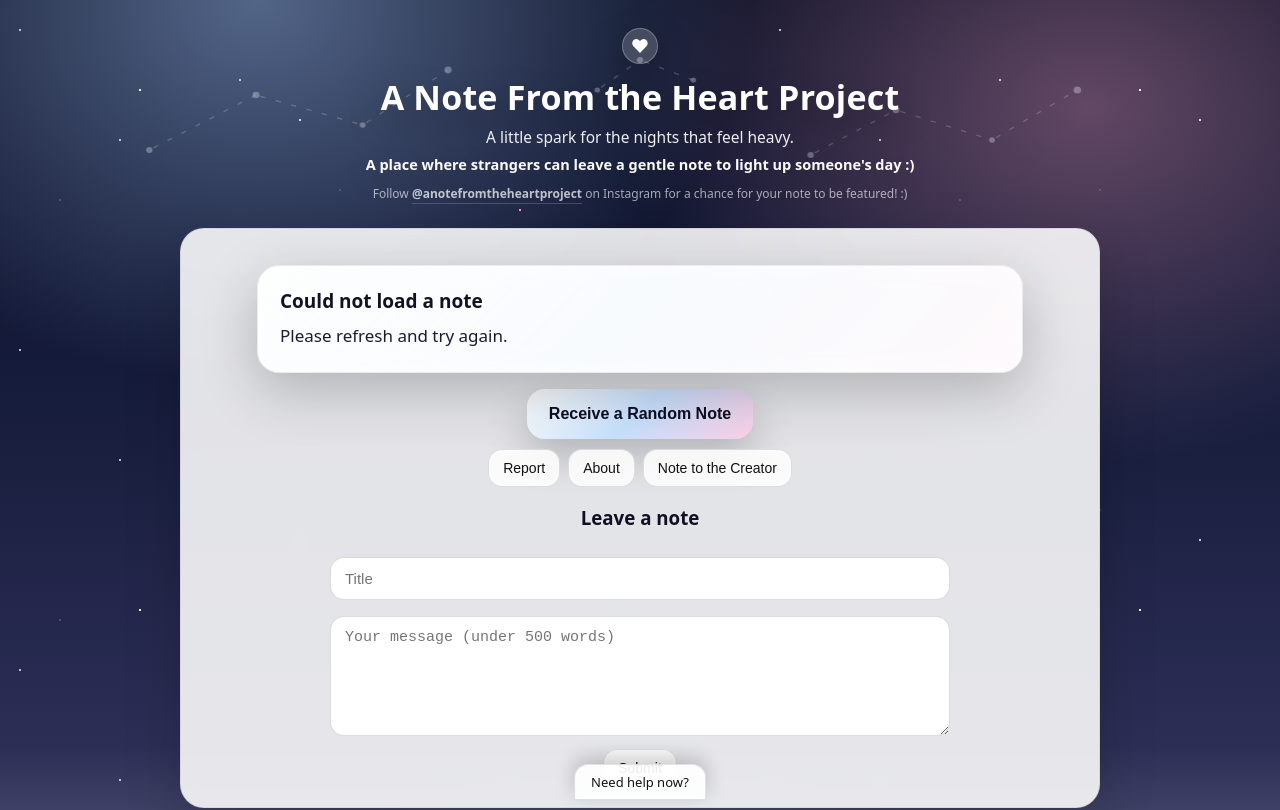
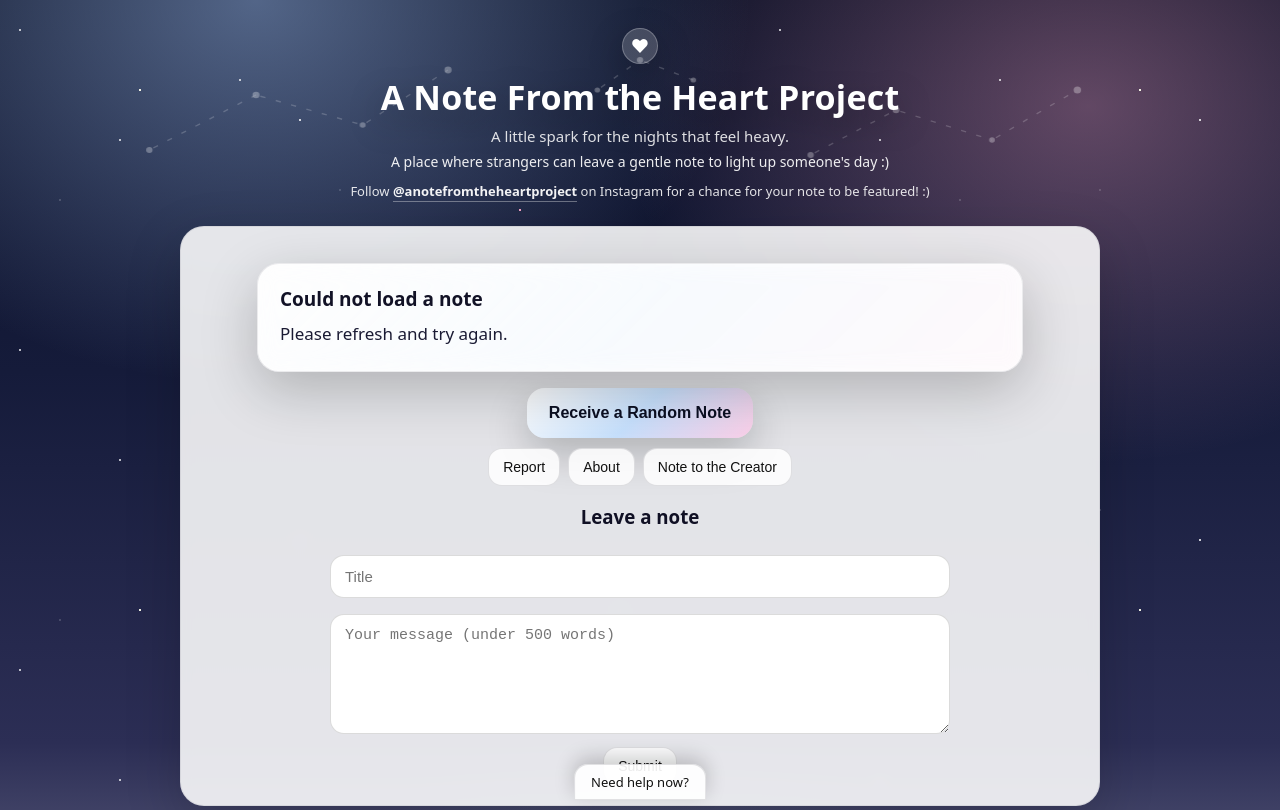
Before and after one commit to alveenas/A-Note-From-the-Heart-Project, a website: page public/index.html in a window 1280 px wide. Shown: the top 810 px of the page. Drawn offline with Linux system fonts and the light colour scheme; no server answers.

Commit message:
analytics

```diff
--- a/public/index.html
+++ b/public/index.html
@@ -7,6 +7,10 @@
 
 <!-- Favicon -->
 <link rel="icon" href="/favicon.ico">
+
+<!-- Cloudflare Web Analytics (REQUIRED for stats) -->
+<script defer src="https://static.cloudflareinsights.com/beacon.min.js"
+        data-cf-beacon='{"token":"YOUR_CLOUDFLARE_TOKEN_HERE"}'></script>
 
 <style>
   :root{
@@ -186,42 +190,37 @@
     letter-spacing:.2px;
   }
 
-  /* Make top text feel a bit more "glowy" and noticeable */
   .tagline{
-    color:rgba(255,255,255,.92);
-    font-size:15.5px;
+    color:rgba(255,255,255,.85);
+    font-size:15px;
     margin:0 0 6px;
-    text-shadow:0 10px 25px rgba(0,0,0,.35);
   }
 
   .mission{
-    color:rgba(255,255,255,.98);
-    font-size:14.5px;
-    font-weight:600;
-    max-width:700px;
+    color:rgba(255,255,255,.92);
+    font-size:14px;
+    max-width:660px;
     margin:0 auto 10px;
-    line-height:1.5;
-    text-shadow:0 10px 25px rgba(0,0,0,.32);
+    line-height:1.45;
   }
 
-  /* Instagram blurb: smaller + less noticeable */
+  /* NEW: Instagram blurb */
   .ig-blurb{
-    color:rgba(255,255,255,.62);
-    font-size:12px;
+    color:rgba(255,255,255,.88);
+    font-size:13px;
     max-width:760px;
     margin:0 auto 16px;
-    line-height:1.35;
+    line-height:1.4;
   }
   .ig-blurb a{
-    color:rgba(255,255,255,.72);
-    font-weight:600;
+    color:rgba(255,255,255,.95);
+    font-weight:700;
     text-decoration:none;
-    border-bottom:1px solid rgba(255,255,255,.18);
+    border-bottom:1px solid rgba(255,255,255,.35);
     padding-bottom:1px;
   }
   .ig-blurb a:hover{
-    color:rgba(255,255,255,.85);
-    border-bottom-color:rgba(255,255,255,.35);
+    border-bottom-color:rgba(255,255,255,.75);
   }
 
   .card{
@@ -401,9 +400,8 @@
   @media(max-width:520px){
     body{padding:18px 12px 190px}
     h1{font-size:26px}
-    .mission{font-size:13.5px;padding:0 6px}
-    .tagline{font-size:14.5px}
-    .ig-blurb{font-size:11.5px;padding:0 6px}
+    .mission{font-size:13px;padding:0 6px}
+    .ig-blurb{font-size:12.5px;padding:0 6px}
     .primary-btn{width:100%}
     .action-row{gap:8px}
     .action-row .secondary-btn{width:100%}
@@ -463,6 +461,7 @@
     <p class="tagline">A little spark for the nights that feel heavy.</p>
     <p class="mission">A place where strangers can leave a gentle note to light up someone's day :)</p>
 
+    <!-- NEW: Instagram blurb -->
     <p class="ig-blurb">
       Follow
       <a href="https://instagram.com/anotefromtheheartproject" target="_blank" rel="noopener">@anotefromtheheartproject</a>
```
